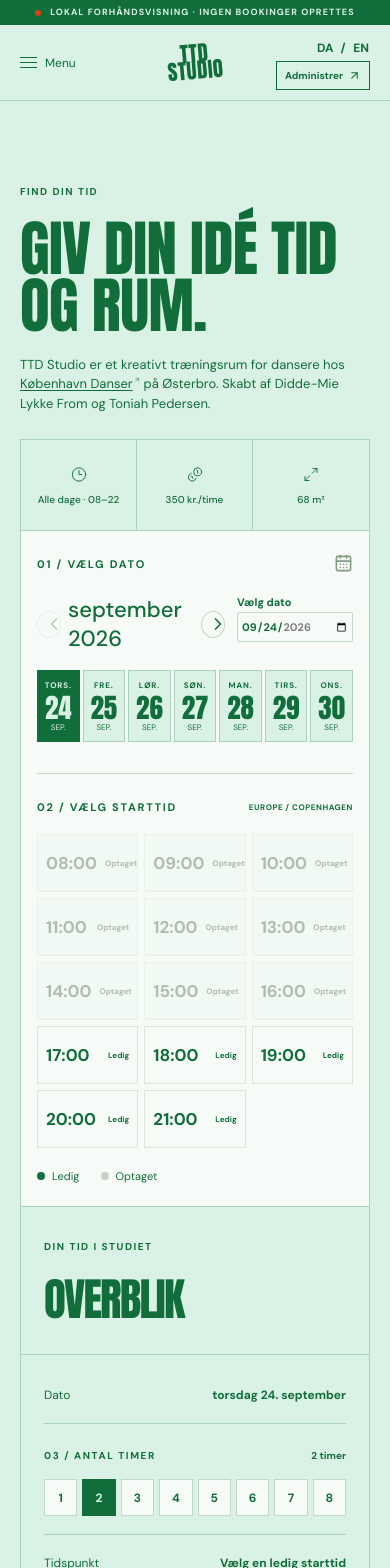
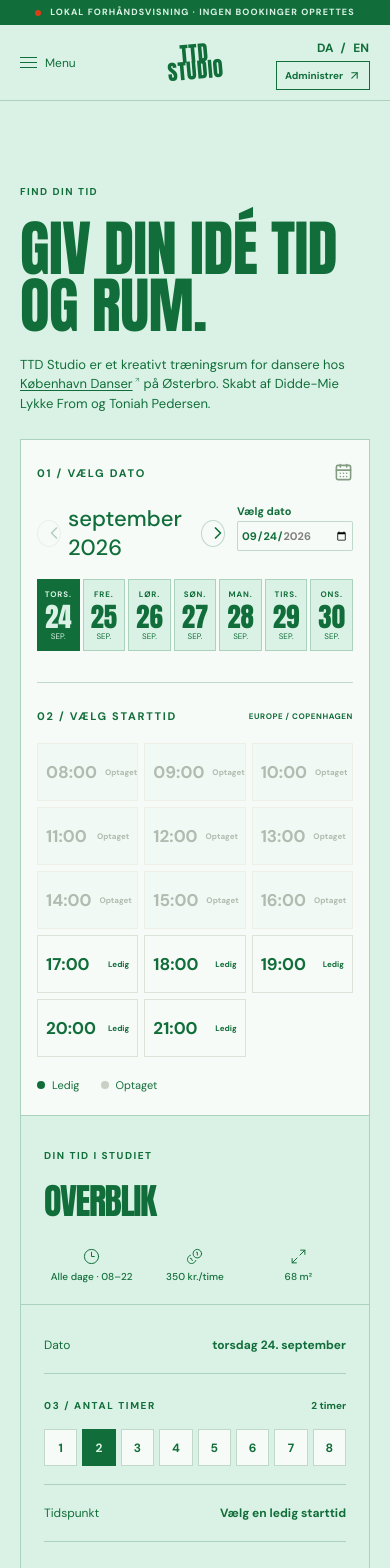
Before and after one commit to M3G4W4TT5/dd-website, a Next.js app in the folder apps/booking/: page / in a window 390 px wide. Shown: the top 1568 px of the page. Built offline with nearby package versions, Linux system fonts and the light colour scheme.

Commit message:
Move studio facts into booking overview

```diff
--- a/apps/booking/src/app/art-direction.css
+++ b/apps/booking/src/app/art-direction.css
@@ -78,18 +78,14 @@ h1, h2, h3, .brand-mark, .footer-mark { font-family: Anton, Impact, sans-serif;
 }
 .image-frame img { position: relative; }
 
-.metric-strip { min-height: 100px; padding: 0; background: var(--green-bg); border: 1px solid var(--line); }
-.metric-strip > div { justify-content: flex-start; padding-left: clamp(8px, 3vw, 55px); border-color: var(--line); color: var(--green-ink); font-size: 17px; font-weight: 500; }
-.metric-strip > div:first-child { padding-left: 0; }
-.metric-icon { color: var(--green-ink); }
-
 .booking-section { padding: 78px 2.3vw 130px; background: var(--cream); }
 .booking-heading { align-items: end; }
 .section-kicker { color: var(--green-ink); font-size: 10px; letter-spacing: .15em; }
 .booking-heading h1 { max-width: 900px; margin-top: 20px; color: var(--green-ink); font-size: clamp(58px, 7.5vw, 123px); line-height: .94; text-transform: uppercase; letter-spacing: -.01em; }
 .booking-heading > p { max-width: 400px; color: var(--green-ink); font-size: 16px; line-height: 1.5; }
 .booking-notice { border-color: var(--line); background: var(--green-bg); color: var(--green-ink); }
-.booking-layout { gap: 0; border: 1px solid var(--line); border-top: 0; }
+.booking-layout { gap: 0; border: 1px solid var(--line); }
+@media (min-width: 1200px) { .booking-layout { grid-template-columns: minmax(0, 1.2fr) minmax(0, 1fr); } }
 .picker-panel, .summary-panel { border: 0; box-shadow: none; }
 .picker-panel { background: var(--mellow-white); }
 .picker-head { color: var(--green-ink); }
@@ -102,8 +98,16 @@ h1, h2, h3, .brand-mark, .footer-mark { font-family: Anton, Impact, sans-serif;
 .time-slot:disabled { background: color-mix(in srgb, var(--mellow-white) 75%, var(--green-bg)); }
 .time-value { font-family: "DM Sans", sans-serif; font-size: 17px; font-weight: 700; }
 .summary-panel { border-left: 1px solid var(--line); background: var(--green-bg); }
-.summary-header { background: var(--green-bg); border-color: var(--line); }
-.summary-header h3 { color: var(--green-ink); font-size: 45px; text-transform: uppercase; }
+.summary-header { display: grid; grid-template-columns: auto repeat(3, max-content); align-items: center; justify-content: space-between; gap: 0; background: var(--green-bg); border-color: var(--line); }
+.summary-header h3 { color: var(--green-ink); font-size: 36px; text-transform: uppercase; }
+.summary-fact { display: flex; align-items: center; gap: 5px; color: var(--green-ink); font-size: 11px; font-weight: 500; white-space: nowrap; }
+.metric-icon { display: inline-flex; flex: none; color: var(--green-ink); }
+@media (min-width: 821px) and (max-width: 1199px) {
+  .summary-header { grid-template-columns: minmax(0, 1fr) max-content; grid-template-rows: repeat(3, auto); row-gap: 9px; }
+  .summary-heading { grid-row: 1 / 4; }
+  .summary-header h3 { font-size: 32px; }
+  .summary-fact { grid-column: 2; }
+}
 .summary-content { background: var(--green-bg); }
 .summary-row, .duration-block { border-color: var(--line); }
 .duration-options button { border-color: var(--line); border-radius: 0; background: var(--mellow-white); color: var(--green-ink); }
@@ -161,6 +165,7 @@ h1, h2, h3, .brand-mark, .footer-mark { font-family: Anton, Impact, sans-serif;
 
 @media (max-width: 820px) {
   .site-header { grid-template-columns: 1fr auto 1fr; }
+  .booking-layout { grid-template-columns: 1fr; }
   .hero-photo img { height: 47vw; }
   .hero-photo-detail img { height: 45vw; }
   .booking-section, .studio-gallery-section { padding-left: 4vw; padding-right: 4vw; }
@@ -181,15 +186,15 @@ h1, h2, h3, .brand-mark, .footer-mark { font-family: Anton, Impact, sans-serif;
   .hero-photo-detail { width: 77%; margin: 0 0 0 auto; }
   .hero-photo-detail img { height: 93vw; }
   .hero-photo figcaption { font-size: 9px; }
-  .metric-strip { min-height: 92px; padding: 0; }
-  .metric-strip > div { justify-content: center; gap: 6px; padding-left: 0; font-size: 10px; }
-  .metric-icon svg { width: 16px; }
   .booking-section, .studio-gallery-section { padding: 78px 20px 90px; }
   .booking-heading h1 { font-size: clamp(61px, 14vw, 88px); }
   .booking-heading > p { font-size: 14px; }
-  .booking-layout { border: 1px solid var(--line); border-top: 0; }
+  .booking-layout { border: 1px solid var(--line); }
   .summary-panel { border: 0; border-top: 1px solid var(--line); }
   .picker-panel { border: 0; }
+  .summary-header { grid-template-columns: repeat(3, minmax(0, 1fr)); gap: 20px 8px; }
+  .summary-heading { grid-column: 1 / -1; }
+  .summary-fact { flex-direction: column; gap: 5px; text-align: center; white-space: normal; font-size: 10px; }
   .date-tile strong { font-size: 27px; }
   .site-footer { padding-left: 20px; padding-right: 20px; }
 }
--- a/apps/booking/src/app/styles.css
+++ b/apps/booking/src/app/styles.css
@@ -68,10 +68,6 @@ h1, h2, h3 { font-family: Georgia, 'Times New Roman', serif; font-weight: 400; }
 .visual-side { position: absolute; top: 50%; right: 20px; z-index: 6; writing-mode: vertical-rl; font-size: 9px; letter-spacing: .31em; opacity: .8; }
 .visual-bottom { position: absolute; display: flex; justify-content: space-between; align-items: end; bottom: 37px; left: 38px; right: 38px; z-index: 6; font-size: 9px; font-weight: 700; letter-spacing: .18em; }
 
-.metric-strip { display: grid; grid-template-columns: repeat(3, 1fr); min-height: 101px; background: #e8eadf; border-bottom: 1px solid #d9dfd1; padding: 0 max(7vw, 34px); }
-.metric-strip > div { display: flex; align-items: center; justify-content: center; gap: 17px; border-right: 1px solid #d4dacd; color: #3b5845; font-size: 13px; font-weight: 700; }
-.metric-strip > div:last-child { border-right: 0; }
-.metric-icon { color: #78977b; }
 
 .booking-section { padding: 110px max(7vw, 34px) 125px; scroll-margin-top: 25px; }
 .section-heading { display: flex; justify-content: space-between; align-items: end; gap: 60px; margin-bottom: 38px; }
@@ -231,9 +227,6 @@ body:has(.legal-main) .site-footer { position: relative; --footer-progress: 1; }
   .visual-topline, .visual-bottom { left: 22px; right: 22px; }
   .visual-topline { top: 22px; font-size: 7px; }
   .visual-bottom { bottom: 25px; font-size: 8px; }
-  .metric-strip { min-height: 88px; padding: 0 10px; }
-  .metric-strip > div { flex-direction: column; gap: 4px; font-size: 10px; text-align: center; }
-  .metric-icon svg { width: 19px; height: 19px; }
   .booking-section { padding-left: 19px; padding-right: 19px; }
   .booking-section { padding-top: 75px; padding-bottom: 78px; }
   .section-heading { display: block; margin-bottom: 26px; }
--- a/apps/booking/src/components/BookingExperience.tsx
+++ b/apps/booking/src/components/BookingExperience.tsx
@@ -266,11 +266,6 @@ export function BookingExperience({
             <div><span className="section-kicker">{t.bookingEyebrow}</span><h1 id="booking-title">{t.bookingTitle}</h1></div>
             <div className="booking-heading-side"><p>{t.heroTextBeforeVenue}<a className="hero-venue-link" href="https://kbhdanser.dk/">København Danser<ArrowUpRight className="hero-venue-arrow" aria-hidden="true" size={12} strokeWidth={1.8} /></a>{t.heroTextAfterVenue}</p></div>
           </div>
-          <div className="metric-strip" aria-label={language === "da" ? "Om studiet" : "About the studio"}>
-            <div><span className="metric-icon"><Clock3 size={24} strokeWidth={1.4} /></span><span>{t.metricTwo}</span></div>
-            <div><span className="metric-icon"><Coins size={24} strokeWidth={1.4} /></span><span>{t.metricThree}</span></div>
-            <div><span className="metric-icon"><Maximize2 size={24} strokeWidth={1.4} /></span><span>{t.metricOne}</span></div>
-          </div>
           <div className="booking-layout">
             <div className="picker-panel">
               <div className="picker-head"><span>{t.pickDate}</span><CalendarDays size={19} /></div>
@@ -306,7 +301,12 @@ export function BookingExperience({
             </div>
 
             <aside className="summary-panel" aria-labelledby="summary-title">
-              <div className="summary-header"><span className="section-kicker">{t.summaryEyebrow}</span><h3 id="summary-title">{t.summaryTitle}</h3></div>
+              <div className="summary-header">
+                <div className="summary-heading"><span className="section-kicker">{t.summaryEyebrow}</span><h3 id="summary-title">{t.summaryTitle}</h3></div>
+                <div className="summary-fact"><span className="metric-icon"><Clock3 size={17} strokeWidth={1.4} /></span><span>{t.metricTwo}</span></div>
+                <div className="summary-fact"><span className="metric-icon"><Coins size={17} strokeWidth={1.4} /></span><span>{t.metricThree}</span></div>
+                <div className="summary-fact"><span className="metric-icon"><Maximize2 size={17} strokeWidth={1.4} /></span><span>{t.metricOne}</span></div>
+              </div>
               <div className="summary-content">
                 <div className="summary-row"><span>{t.selectedDay}</span><strong>{dateLabel(date, language)}</strong></div>
                 <div className="duration-block"><div className="picker-head"><span>{t.pickDuration}</span><span>{hours} {hours === 1 ? t.hour : t.hours}</span></div><div className="duration-options">{Array.from({ length: MAX_HOURS }, (_, index) => index + 1).map((amount) => <button key={amount} type="button" className={hours === amount ? "active" : ""} onClick={() => { setHours(amount); setStatus("idle"); }} aria-pressed={hours === amount}>{amount}</button>)}</div></div>
```
